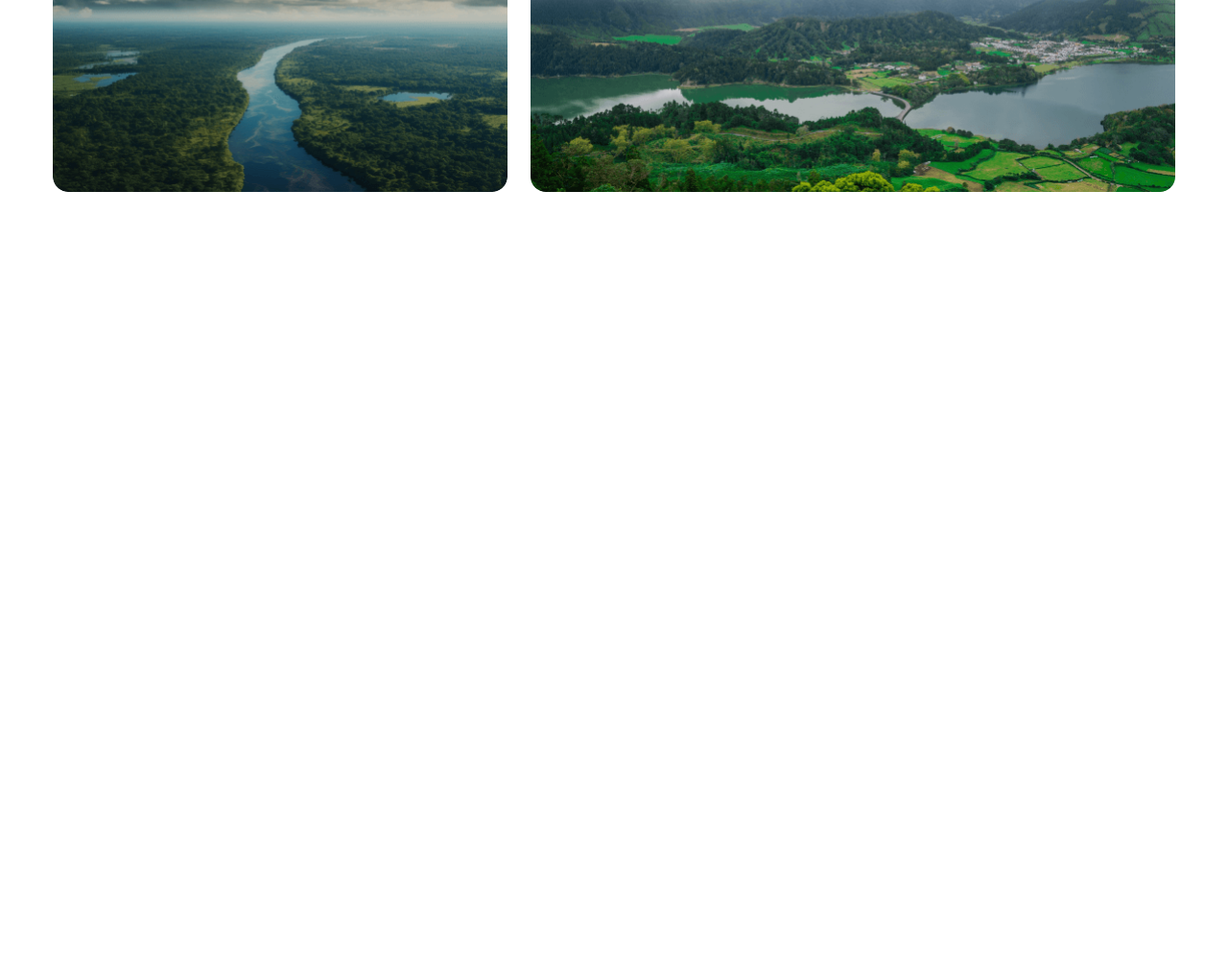
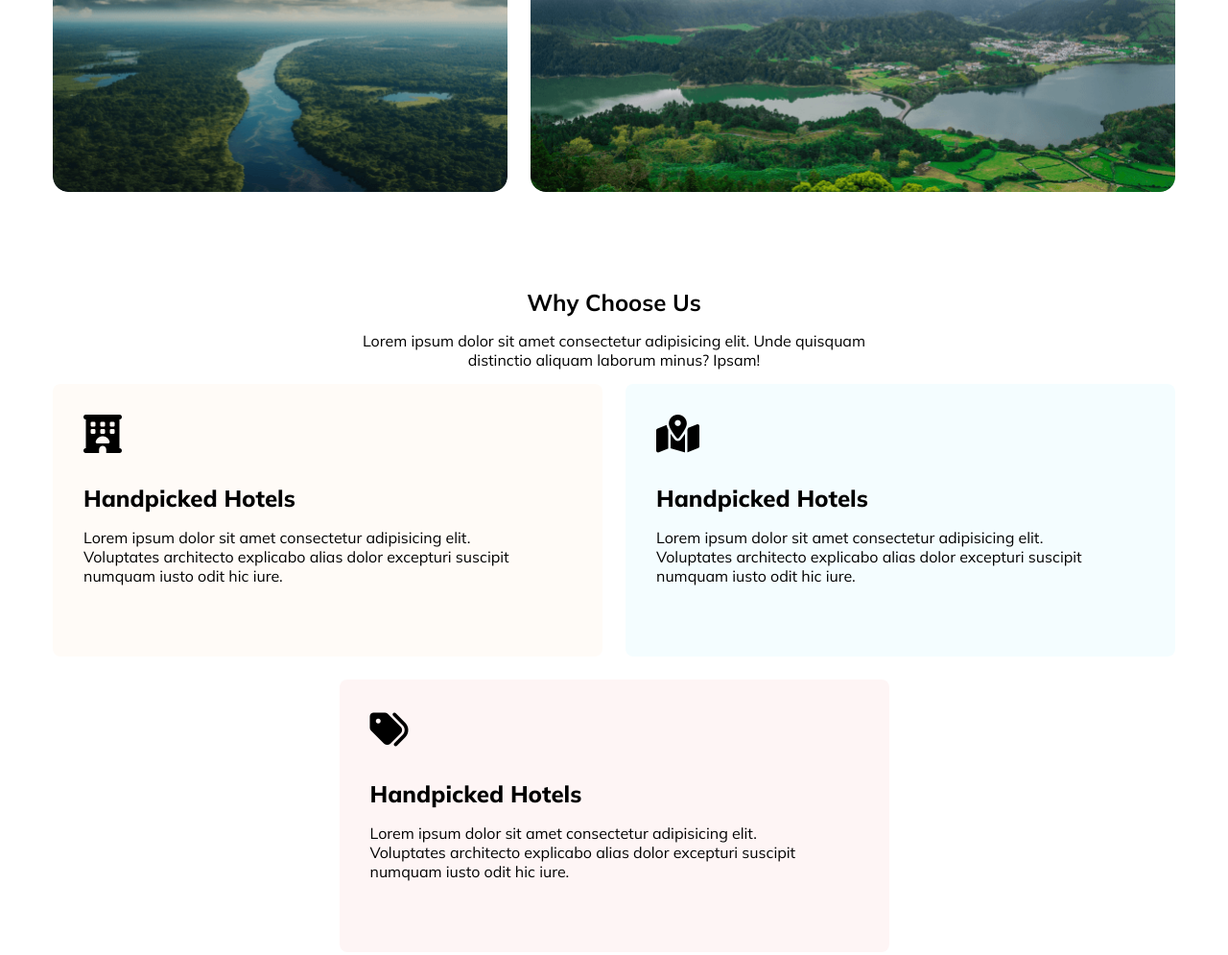
Before and after one commit to nadim93380/solo-explorer, a plain HTML site: page index.html in a window 1280 px wide. Shown: the part 2256-3251 px from the top of the page at 96% size. Before the commit the page ends 2556 px from the top, so only its background shows below. Drawn offline with Linux system fonts and the light colour scheme.

Commit message:
benefit section added with resposive code

```diff
--- a/index.html
+++ b/index.html
@@ -4,6 +4,7 @@
     <meta charset="UTF-8">
     <meta name="viewport" content="width=device-width, initial-scale=1.0">
     <title>Solo Explorer</title>
+    <link rel="stylesheet" href="https://cdnjs.cloudflare.com/ajax/libs/font-awesome/6.5.2/css/all.min.css" integrity="sha512-SnH5WK+bZxgPHs44uWIX+LLJAJ9/2PkPKZ5QiAj6Ta86w+fsb2TkcmfRyVX3pBnMFcV7oQPJkl9QevSCWr3W6A==" crossorigin="anonymous" referrerpolicy="no-referrer" />
     <link rel="stylesheet" href="./styles/responsive.css">
     <link rel="stylesheet" href="./styles/style.css">
 </head>
@@ -24,6 +25,7 @@
         </div>
     </nav>
     <main>
+        <!-- Banner 1 start here -->
         <section class="banner-container">
                 <div class="banner-text">
                     <h1 class="banner-text-1">Explore Your Travel</h1>
@@ -36,6 +38,7 @@
                     <button class="text-input" style="background-color: #FF5400; color: white;">Find</button>
                 </div>
         </section>
+        <!-- Banner 2 start here -->
         <section class="banner-2">
             <div class="banner-2-text">
                 <h2>Our Popular Tours</h2>
@@ -55,6 +58,7 @@
             </div>
 
         </section>
+        <!-- Gallery Section start here -->
         <section class="gallery-container">
             <div class="gallery-txt">
                 <h2 class="gallery-txt-1">Choose Your Destination</h2>
@@ -72,6 +76,33 @@
             </div>
 
         </section>
+        <!-- Benefit section start here -->
+        <section class="benefit-container">
+            <div class="benefit-text-container">
+                <h2 class="benefit-text1">Why Choose Us</h2>
+                <p class="benefit-text2">Lorem ipsum dolor sit amet consectetur adipisicing elit. Unde quisquam distinctio aliquam laborum minus? Ipsam!</p>
+
+            </div>
+            <div class="benefit-card-container">
+                <div class="benefit-card card-1">
+                    <i class="fa-solid fa-hotel" style="font-size: 40px;"></i>
+                    <h3 class="card-name">Handpicked Hotels</h3>
+                    <p>Lorem ipsum dolor sit amet consectetur adipisicing elit. Voluptates architecto explicabo alias dolor excepturi suscipit numquam iusto odit hic iure.</p>
+                </div>
+                <div class="benefit-card card-2">
+                    <i class="fa-solid fa-map-location-dot" style="font-size: 40px;"></i>
+                    <h3 class="card-name">Handpicked Hotels</h3>
+                    <p>Lorem ipsum dolor sit amet consectetur adipisicing elit. Voluptates architecto explicabo alias dolor excepturi suscipit numquam iusto odit hic iure.</p>
+                </div>
+                <div class="benefit-card card-3">
+                    <i class="fa-solid fa-tags" style="font-size: 40px;"></i>
+                    <h3 class="card-name">Handpicked Hotels</h3>
+                    <p>Lorem ipsum dolor sit amet consectetur adipisicing elit. Voluptates architecto explicabo alias dolor excepturi suscipit numquam iusto odit hic iure.</p>
+                </div>
+
+            </div>
+        </section>
+
     </main>
     <footer>
 
--- a/styles/responsive.css
+++ b/styles/responsive.css
@@ -80,5 +80,14 @@
     .gallery-container .gallery-img-container img{
         height: 220px;
     }
+    /* benefit container responsive */
+    .benefit-container{
+        width: 85%;
+        margin: 0 auto;
+    }
+    .benefit-container .benefit-text-container{
+        width: 70%;
+        margin: 0 auto;
+    }
 
 }
--- a/styles/style.css
+++ b/styles/style.css
@@ -188,3 +188,52 @@
     grid-column: 6/span 7;
     grid-row: 3/span 1;
 }
+
+/* Benefit Section design starts here */
+
+.benefit-container{
+    max-width: 1170px;
+    margin: 100px auto;
+}
+.benefit-text-container{
+    width: 50%;
+    margin: 0 auto;
+    text-align: center;
+}
+.benefit-text-container .banefit-text1{
+    font-size: 2.5rem;
+    font-weight: 800;
+
+}
+.benefit-text2{
+    margin: 15px auto;
+}
+.benefit-card-container{
+    display: flex;
+    flex-wrap: wrap;
+    justify-content: center;
+    gap: 1.5rem;
+}
+
+.benefit-card{
+    width: 573px;
+    height: 284px;
+    padding: 32px 55px 32px 32px;
+    border-radius: 8px;
+}
+.card-1{
+    background-color: rgba(251, 181, 99, 0.05);;
+}
+.card-2{
+    background: rgba(41, 206, 246, 0.05);
+}
+.card-3{
+    background: rgba(233, 68, 68, 0.05);
+
+}
+
+.card-name{
+    font-size: 1.5rem;
+    font-weight: 800;
+    margin: 2rem auto 1rem;
+}
```
